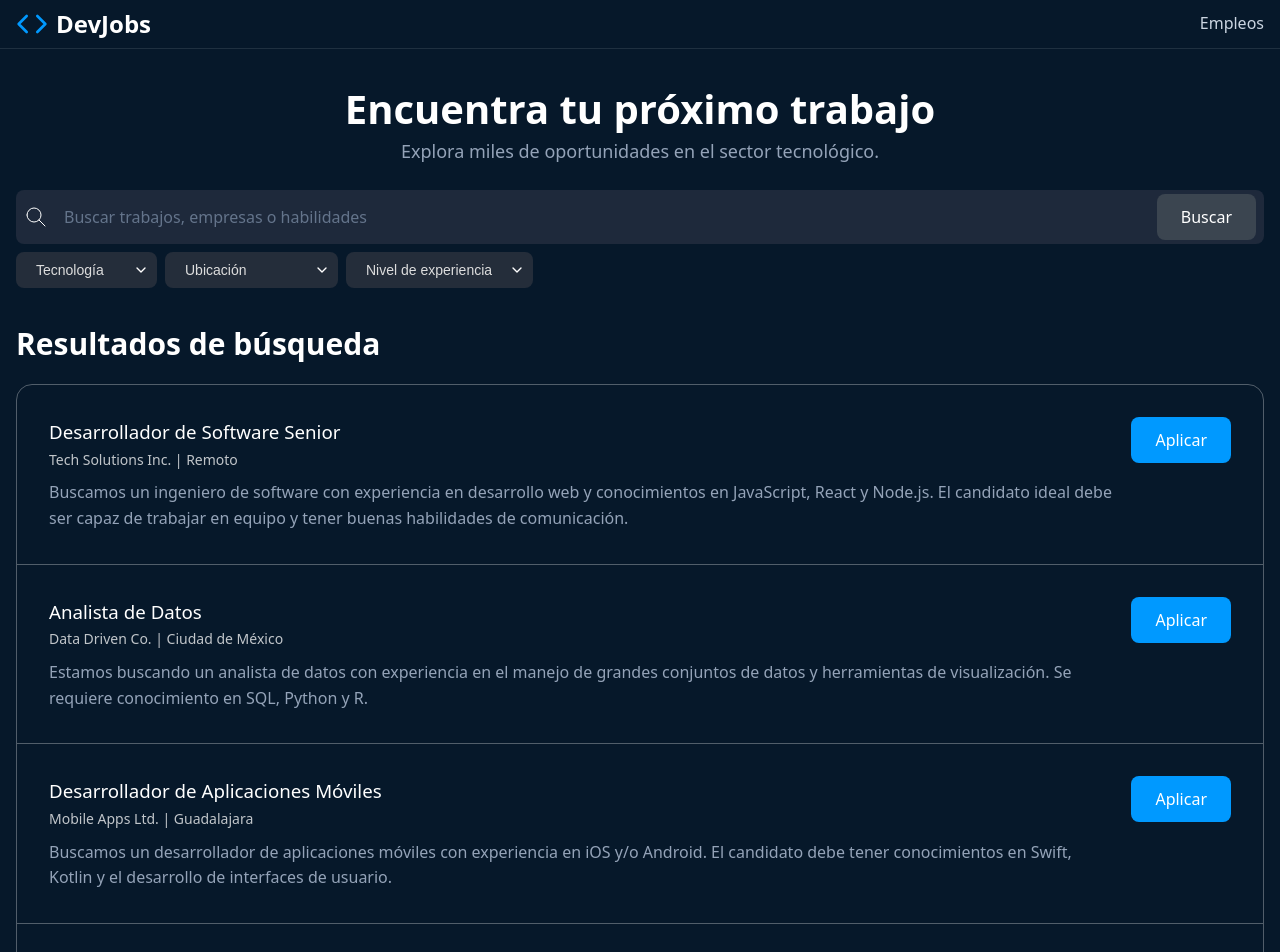
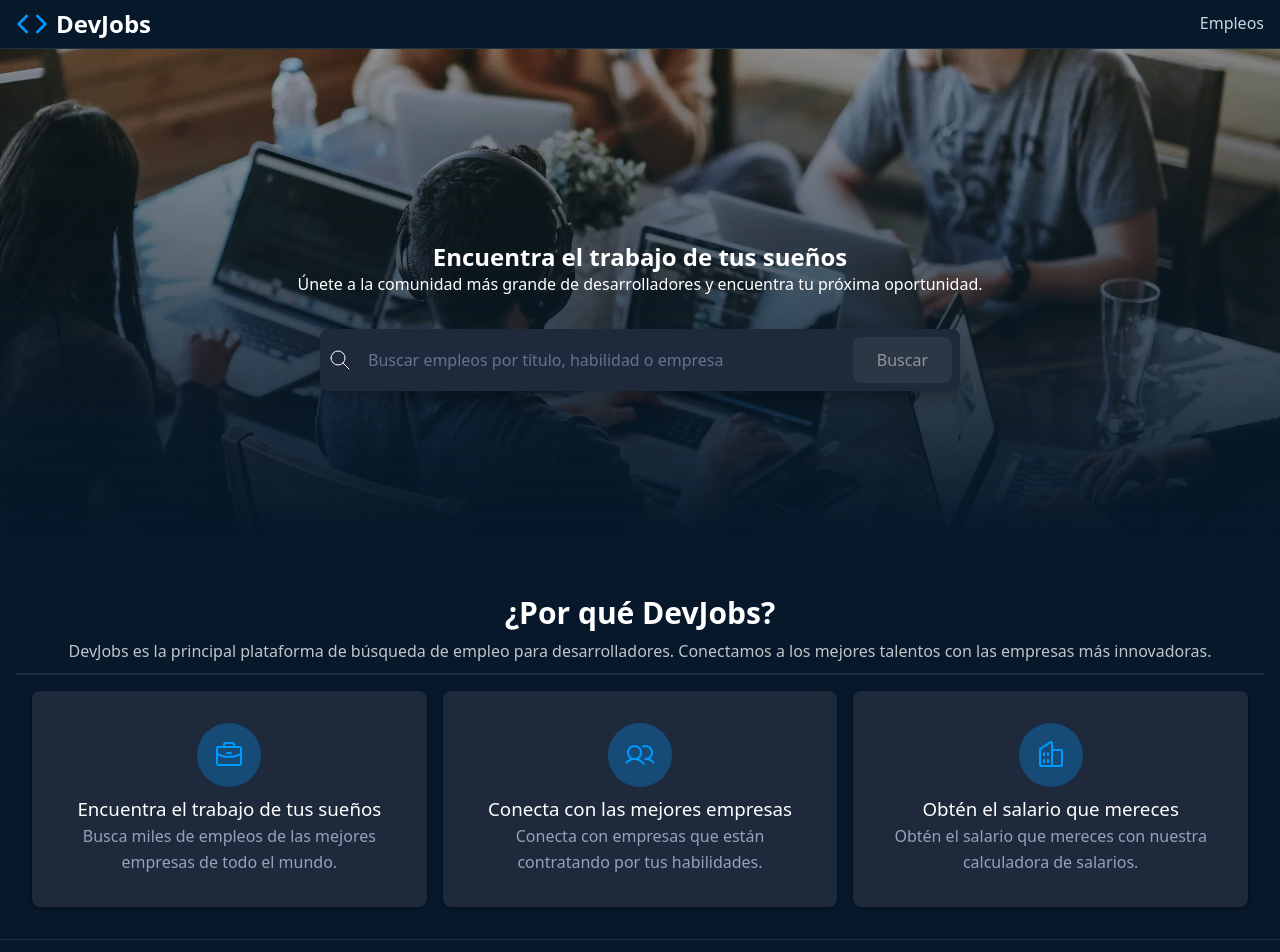
Before and after one commit to jrcaravaca/DevJobs, a React (Vite) app in the folder DevJobs/: page / in a window 1280 px wide. Shown: the top 952 px of the page. Built offline with nearby package versions, Linux system fonts and the light colour scheme.

Commit message:
Añade páginas de inicio y búsqueda, y refactoriza la estructura de la aplicación

```diff
--- a/DevJobs/src/App.jsx
+++ b/DevJobs/src/App.jsx
@@ -1,70 +1,26 @@
 import { useState } from "react"
 import { Header } from "./components/Header/Header.jsx"
 import { Footer } from "./components/Footer/Footer.jsx"
-import { SearchFormSection } from "./components/SearchFormSection.jsx"
-import { Pagination } from "./components/Pagination.jsx"
-import { JobListings } from "./components/JobListings.jsx"
-
-import jobsData from "../data.json"
-
-const RESULTS_PER_PAGE = 4
-
+import { HomePage } from "./pages/Home.jsx"
+import { SearchPage } from "./pages/Search.jsx"
+import { NotFoundPage } from "./pages/404.jsx"
 
 function App() {
-  const [filters, setFilters] = useState({
-    technology : "",
-    location : "",
-    experienceLevel : "",
-  })
-  const [textToFilter, setTextToFilter] = useState("")
-  const [currentPage, setCurrentPage] = useState(1)
+  const currentPath = window.location.pathname
 
+  let page = <NotFoundPage />
 
-  const jobsFilteredByFilters = jobsData.filter(job => {
-    return (filters.technology === "" || job.data.technology === filters.technology)
-  })
-
-  const jobsWithTextFilter = textToFilter === ""
-    ? jobsFilteredByFilters
-    : jobsFilteredByFilters.filter(job => {
-      return job.titulo.toLowerCase().includes(textToFilter.toLowerCase())
-    })
-
-  const totalPages = Math.ceil(jobsWithTextFilter.length / RESULTS_PER_PAGE)
-
-  const pagedResults = jobsWithTextFilter.slice(
-    (currentPage - 1 ) * RESULTS_PER_PAGE,
-    currentPage * RESULTS_PER_PAGE
-  )
-  const handlePageChange = (page) => {
-    console.log('Cambiando a la página', page)
-    setCurrentPage(page)
-  }
-
-  const handleSearch = (filters) => {
-    setCurrentPage(1)
-    setFilters(filters)
-  }
-
-  const handleTextFilter = (newTextToFilter) => {
-    setTextToFilter(newTextToFilter)
-    setCurrentPage(1)
+  if (currentPath === '/') {
+    page = < HomePage />
+  } else if (currentPath === '/search') {
+    page = <SearchPage />
   }
 
   return (
     <>
         <Header />
 
-        <main>
-          <SearchFormSection onSearch={handleSearch} onTextFilter={handleTextFilter}/>
-
-          <section>
-
-            <JobListings jobs={pagedResults} />
-
-            <Pagination currentPage={currentPage} totalPages={totalPages} onPageChange = {handlePageChange} />
-          </section>
-        </main>
+        {page}
 
         <Footer />
     </>
--- a/DevJobs/src/components/Header/Header.jsx
+++ b/DevJobs/src/components/Header/Header.jsx
@@ -3,7 +3,8 @@
 export const Header = () => {
   return (
     <header>
-          <h1>
+        <a href="/" style={{textDecoration : 'none'}}>
+          <h1 style={{color : 'white'}}>
               <svg fill="none" stroke="currentColor" strokeLinecap="round" strokeLinejoin="round" strokeWidth="2"
                 viewBox="0 0 24 24" xmlns="http://www.w3.org/2000/svg">
                 <polyline points="16 18 22 12 16 6"></polyline>
@@ -11,9 +12,10 @@
               </svg>
               DevJobs
           </h1>
+        </a>
 
           <nav>
-            <a href="">Empleos</a>
+            <a href="/search">Empleos</a>
           </nav>
 
     </header>
--- a/DevJobs/src/components/JobListings.jsx
+++ b/DevJobs/src/components/JobListings.jsx
@@ -2,9 +2,10 @@
 
 
 export function JobListings({jobs})  {
+
   return (
     <>
-      <h2>Resultados de búsqueda</h2>
+      <h2 style={{textAlign: "center"}}>Resultados de búsqueda</h2>
       <div className="jobs-listings">
           {jobs.map((job) => (
             <JobCard key={job.id} job={job}/>
@@ -13,3 +14,5 @@
     </>
   )
 }
+
+// #hola
--- a/DevJobs/src/components/SearchFormSection.jsx
+++ b/DevJobs/src/components/SearchFormSection.jsx
@@ -9,7 +9,7 @@
   const handleSubmit = (event) => {
     event.preventDefault()
 
-    const formData = new FormData(event.target)
+    const formData = new FormData(event.currentTarget)
 
     const filters = {
       technology : formData.get(idTechnology),
@@ -30,7 +30,7 @@
       <h1>Encuentra tu próximo trabajo</h1>
       <p>Explora miles de oportunidades en el sector tecnológico.</p>
 
-      <form onSubmit={handleSubmit} id="empleos-search-form" role="search">
+      <form onChange={handleSubmit} id="empleos-search-form" role="search">
         <div className="search-bar">
           <svg xmlns="http://www.w3.org/2000/svg" width="24" height="24" viewBox="0 0 24 24" fill="none"
             stroke="currentColor" strokeWidth="1" strokeLinecap="round" strokeLinejoin="round"
@@ -49,7 +49,6 @@
               onChange={handleTextChange}
           />
 
-          <button type="submit">Buscar</button>
         </div>
 
         <div className="search-filters">
--- /dev/null
+++ b/DevJobs/src/pages/404.jsx
@@ -0,0 +1,8 @@
+export function NotFoundPage() {
+    return (
+        <main>
+            <h1>404 - Página no encontrada</h1>
+            <p>Lo sentimos, la página que buscas no existe</p>
+        </main>
+    )
+}
--- /dev/null
+++ b/DevJobs/src/pages/Home.jsx
@@ -0,0 +1,111 @@
+export function HomePage() {
+  return (
+    <main>
+      <section>
+        <img src="./background.webp" width="200" />
+
+        <h1>Encuentra el trabajo de tus sueños</h1>
+
+        <p>
+          Únete a la comunidad más grande de desarrolladores y encuentra tu
+          próxima oportunidad.
+        </p>
+
+        <form role="search">
+          <div>
+            <svg
+              xmlns="http://www.w3.org/2000/svg"
+              width="24"
+              height="24"
+              viewBox="0 0 24 24"
+              fill="none"
+              stroke="currentColor"
+              strokeWidth="1"
+              strokeLinecap="round"
+              strokeLinejoin="round"
+              className="icon icon-tabler icons-tabler-outline icon-tabler-search"
+            >
+              <path stroke="none" d="M0 0h24v24H0z" fill="none" />
+              <path d="M10 10m-7 0a7 7 0 1 0 14 0a7 7 0 1 0 -14 0" />
+              <path d="M21 21l-6 -6" />
+            </svg>
+
+            <input
+              required
+              type="text"
+              placeholder="Buscar empleos por título, habilidad o empresa"
+            />
+
+            <button disabled type="submit">
+              Buscar
+            </button>
+          </div>
+        </form>
+      </section>
+
+      <section>
+        <header>
+          <h2>¿Por qué DevJobs?</h2>
+          <p>
+            DevJobs es la principal plataforma de búsqueda de empleo para
+            desarrolladores. Conectamos a los mejores talentos con las empresas
+            más innovadoras.
+          </p>
+        </header>
+
+        <footer>
+          <article>
+            <svg
+              fill="currentColor"
+              height="32"
+              viewBox="0 0 256 256"
+              width="32"
+              xmlns="http://www.w3.org/2000/svg"
+              aria-hidden="true"
+            >
+              <path d="M216,56H176V48a24,24,0,0,0-24-24H104A24,24,0,0,0,80,48v8H40A16,16,0,0,0,24,72V200a16,16,0,0,0,16,16H216a16,16,0,0,0,16-16V72A16,16,0,0,0,216,56ZM96,48a8,8,0,0,1,8-8h48a8,8,0,0,1,8,8v8H96ZM216,72v41.61A184,184,0,0,1,128,136a184.07,184.07,0,0,1-88-22.38V72Zm0,128H40V131.64A200.19,200.19,0,0,0,128,152a200.25,200.25,0,0,0,88-20.37V200ZM104,112a8,8,0,0,1,8-8h32a8,8,0,0,1,0,16H112A8,8,0,0,1,104,112Z"></path>
+            </svg>
+            <h3>Encuentra el trabajo de tus sueños</h3>
+            <p>
+              Busca miles de empleos de las mejores empresas de todo el mundo.
+            </p>
+          </article>
+
+          <article>
+            <svg
+              fill="currentColor"
+              height="32"
+              viewBox="0 0 256 256"
+              width="32"
+              xmlns="http://www.w3.org/2000/svg"
+              aria-hidden="true"
+            >
+              <path d="M117.25,157.92a60,60,0,1,0-66.5,0A95.83,95.83,0,0,0,3.53,195.63a8,8,0,1,0,13.4,8.74,80,80,0,0,1,134.14,0,8,8,0,0,0,13.4-8.74A95.83,95.83,0,0,0,117.25,157.92ZM40,108a44,44,0,1,1,44,44A44.05,44.05,0,0,1,40,108Zm210.14,98.7a8,8,0,0,1-11.07-2.33A79.83,79.83,0,0,0,172,168a8,8,0,0,1,0-16,44,44,0,1,0-16.34-84.87,8,8,0,1,1-5.94-14.85,60,60,0,0,1,55.53,105.64,95.83,95.83,0,0,1,47.22,37.71A8,8,0,0,1,250.14,206.7Z"></path>
+            </svg>
+            <h3>Conecta con las mejores empresas</h3>
+            <p>
+              Conecta con empresas que están contratando por tus habilidades.
+            </p>
+          </article>
+
+          <article>
+            <svg
+              fill="currentColor"
+              height="32"
+              viewBox="0 0 256 256"
+              width="32"
+              xmlns="http://www.w3.org/2000/svg"
+              aria-hidden="true"
+            >
+              <path d="M240,208H224V96a16,16,0,0,0-16-16H144V32a16,16,0,0,0-24.88-13.32L39.12,72A16,16,0,0,0,32,85.34V208H16a8,8,0,0,0,0,16H240a8,8,0,0,0,0-16ZM208,96V208H144V96ZM48,85.34,128,32V208H48ZM112,112v16a8,8,0,0,1-16,0V112a8,8,0,1,1,16,0Zm-32,0v16a8,8,0,0,1-16,0V112a8,8,0,1,1,16,0Zm0,56v16a8,8,0,0,1-16,0V168a8,8,0,0,1,16,0Zm32,0v16a8,8,0,0,1-16,0V168a8,8,0,0,1,16,0Z"></path>
+            </svg>
+            <h3>Obtén el salario que mereces</h3>
+            <p>
+              Obtén el salario que mereces con nuestra calculadora de salarios.
+            </p>
+          </article>
+        </footer>
+      </section>
+    </main>
+  );
+}
--- /dev/null
+++ b/DevJobs/src/pages/Search.jsx
@@ -0,0 +1,74 @@
+import { useState, useEffect} from "react"
+import { SearchFormSection } from "../components/SearchFormSection.jsx"
+import { Pagination } from "../components/Pagination.jsx"
+import { JobListings } from "../components/JobListings.jsx"
+
+import jobsData from "../../data.json"
+
+const RESULTS_PER_PAGE = 4
+
+
+
+
+export function SearchPage() {
+  const [filters, setFilters] = useState({
+    technology : "",
+    location : "",
+    experienceLevel : "",
+  })
+  const [textToFilter, setTextToFilter] = useState("")
+  const [currentPage, setCurrentPage] = useState(1)
+
+
+  const jobsFilteredByFilters = jobsData.filter(job => {
+    return (filters.technology === "" || job.data.technology === filters.technology)
+  })
+
+  const jobsWithTextFilter = textToFilter === ""
+    ? jobsFilteredByFilters
+    : jobsFilteredByFilters.filter(job => {
+      return job.titulo.toLowerCase().includes(textToFilter.toLowerCase())
+    })
+
+  const totalPages = Math.ceil(jobsWithTextFilter.length / RESULTS_PER_PAGE)
+
+  const pagedResults = jobsWithTextFilter.slice(
+    (currentPage - 1 ) * RESULTS_PER_PAGE,
+    currentPage * RESULTS_PER_PAGE
+  )
+  const handlePageChange = (page) => {
+    console.log('Cambiando a la página', page)
+    setCurrentPage(page)
+  }
+
+  const handleSearch = (filters) => {
+    setCurrentPage(1)
+    setFilters(filters)
+  }
+
+  const handleTextFilter = (newTextToFilter) => {
+    setTextToFilter(newTextToFilter)
+    setCurrentPage(1)
+  }
+
+  useEffect(() => {
+
+  }, [])
+
+  return (
+    <>
+
+        <main>
+          <SearchFormSection onSearch={handleSearch} onTextFilter={handleTextFilter}/>
+
+          <section>
+
+            <JobListings jobs={pagedResults} />
+
+            <Pagination currentPage={currentPage} totalPages={totalPages} onPageChange = {handlePageChange} />
+          </section>
+        </main>
+
+    </>
+  )
+}
```
Lines whose indentation alone changed are shown as unchanged.
